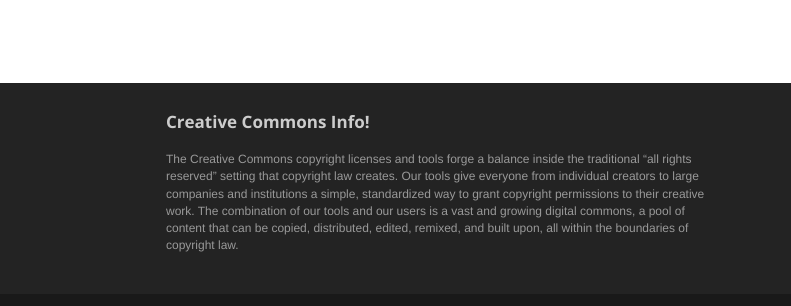
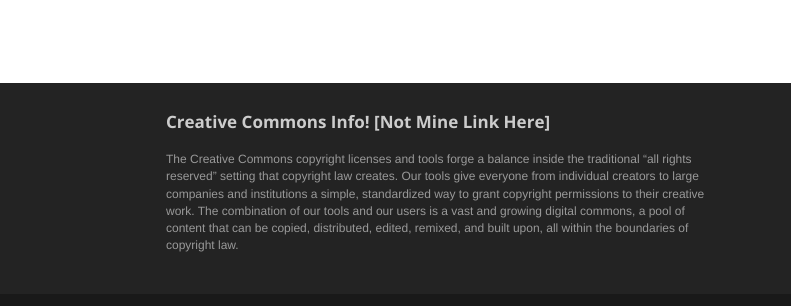
Before and after one commit to Keeg0222/Cortexclone.github.io, a plain HTML site: page index.html in a window 1280 px wide. Shown: the part 1795-2101 px from the top of the page, 489-1280 px from the left. Drawn offline with nearby package versions, Linux system fonts and the light colour scheme.

Commit message:
Update index.html

```diff
--- a/index.html
+++ b/index.html
@@ -201,7 +201,7 @@
 					</div>
 
 					<div class="col-md-6 widget">
-						<h3 class="widget-title">Creative Commons Info!</h3>
+						<h3 class="widget-title">Creative Commons Info! <a href="www.creativecommons.org">[Not Mine Link Here]</a></h3>
 						<div class="widget-body">
 							<p>The Creative Commons copyright licenses and tools forge a balance inside the traditional “all rights reserved” setting that copyright law creates. Our tools give everyone from individual creators to large companies and institutions a simple, standardized way to grant copyright permissions to their creative work. The combination of our tools and our users is a vast and growing digital commons, a pool of content that can be copied, distributed, edited, remixed, and built upon, all within the boundaries of copyright law.</p>
 						</div>
```
